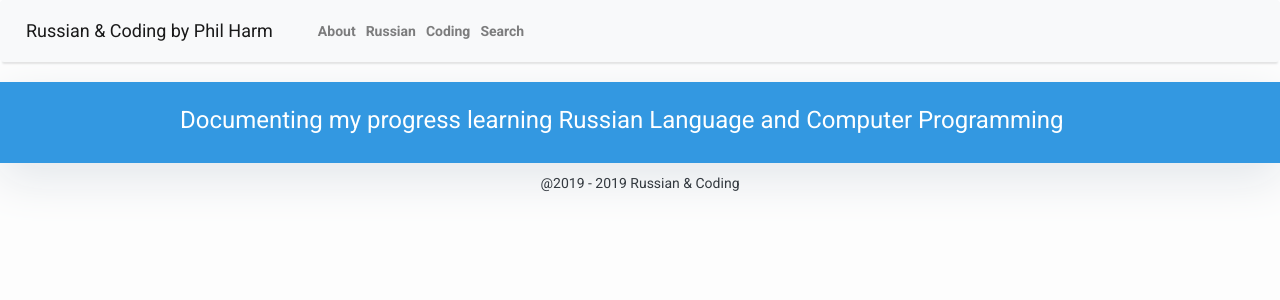
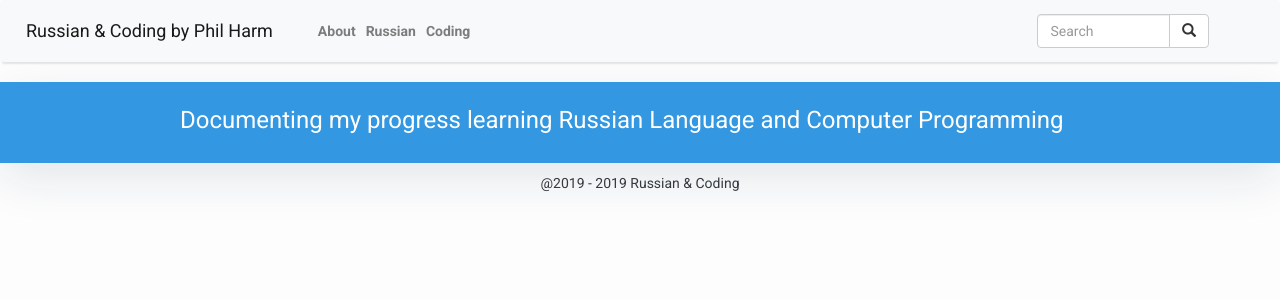
Before and after one commit to PharmyOf1/russiancoding, a Django app: page / in a window 1280 px wide. Shown: the top 300 px of the page. Run offline with Django 3.2, Linux system fonts and the light colour scheme; some libraries are stand-ins or nearby versions.

Commit message:
navbar fix

```diff
--- a/blog/templates/base.html
+++ b/blog/templates/base.html
@@ -5,6 +5,10 @@
 
     <head>
         <title>Russian & Coding</title>
+        <script src="https://ajax.googleapis.com/ajax/libs/jquery/1.11.3/jquery.min.js"></script>
+
+        <script src="https://maxcdn.bootstrapcdn.com/bootstrap/3.3.6/js/bootstrap.min.js" integrity="sha384-0mSbJDEHialfmuBBQP6A4Qrprq5OVfW37PRR3j5ELqxss1yVqOtnepnHVP9aJ7xS" crossorigin="anonymous"></script>
+
         <link href="https://fonts.googleapis.com/css?family=Roboto:400,700" rel="stylesheet">
         <meta name="google" content="notranslate" />
         <meta name="viewport" content="width=device-width, initial-scale=1" />
@@ -41,10 +45,18 @@
                         <li class="nav-item text-black">
                             <a class="nav-link text-black font-weight-bold" href="{% url 'coding' %}">Coding</a>
                         </li>
-                        <li class="nav-item text-black">
-                            <a class="nav-link text-black font-weight-bold" href="#">Search</a>
-                        </li>
+
                     </ul>
+                    <div class="col-sm-3 col-md-3 pull-right">
+        <form class="navbar-form" role="search">
+        <div class="input-group">
+            <input type="text" class="form-control" placeholder="Search" name="srch-term" id="srch-term">
+            <div class="input-group-btn">
+                <button class="btn btn-default" type="submit"><i class="glyphicon glyphicon-search"></i></button>
+            </div>
+        </div>
+        </form>
+        </div>
                 </div>
             </div>
         </nav>
@@ -68,5 +80,6 @@
         <footer class="py-3 bg-grey">
             <p class="m-0 text-dark text-center ">@2019 - {{CY}} Russian & Coding  </p>
         </footer>
+
     </body>
 </html>
--- a/note_site/settings.py
+++ b/note_site/settings.py
@@ -34,9 +34,9 @@ X_FRAME_OPTIONS = 'SAMEORIGIN'
 SECRET_KEY = get_env_variable('SECRET_KEY')
 
 # SECURITY WARNING: don't run with debug turned on in production!
-DEBUG = False
+DEBUG = True
 
-ALLOWED_HOSTS = ['russianandcoding.philharm.com','www.russianandcoding.philharm.com','localhost']
+ALLOWED_HOSTS = ['russianandcoding.philharm.com','www.russianandcoding.philharm.com','localhost','127.0.0.1']
 
 
 # Application definition
```
